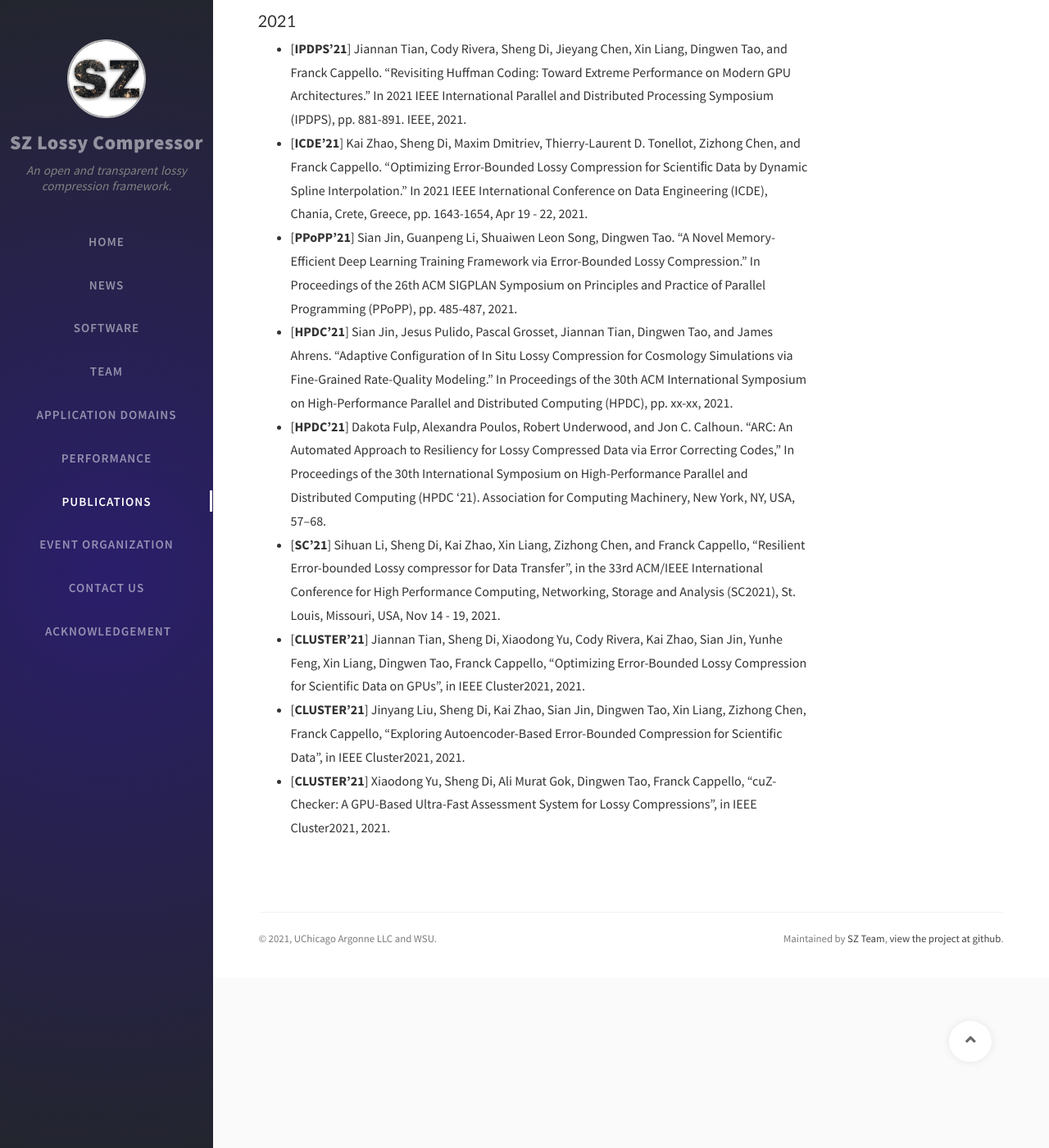
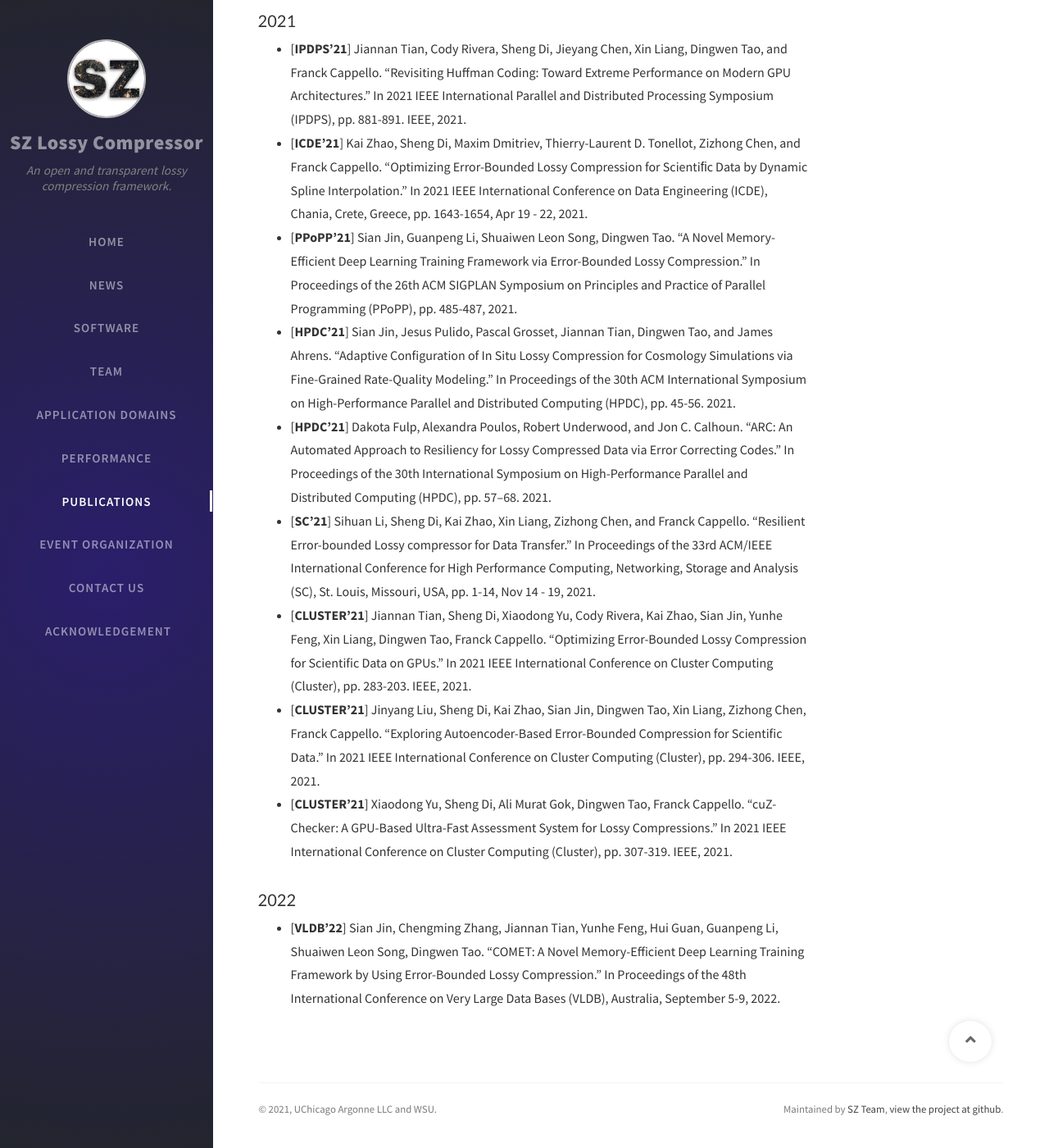
Before and after one commit to szcompressor/szcompressor.github.io, a Jekyll site: the page built from tabs/publication.md, in a window 1280 px wide and 1400 px high, scrolled down 4939 px. Shown: the whole window at 82% size. Built offline with Jekyll 4.4.1, drawn with Linux system fonts in a browser that asks for light colours; nearby versions of some CDN libraries; comment, search, counter and statistics services are not loaded.

Commit message:
Update publication.md

```diff
--- a/tabs/publication.md
+++ b/tabs/publication.md
@@ -57,9 +57,12 @@ title: Publications
 Performance on Modern GPU Architectures." In 2021 IEEE International Parallel and Distributed Processing Symposium (IPDPS), pp. 881-891. IEEE, 2021.
 - [**ICDE'21**] Kai Zhao, Sheng Di, Maxim Dmitriev, Thierry-Laurent D. Tonellot, Zizhong Chen, and Franck Cappello. "Optimizing Error-Bounded Lossy Compression for Scientiﬁc Data by Dynamic Spline Interpolation." In 2021 IEEE International Conference on Data Engineering (ICDE), Chania, Crete, Greece, pp. 1643-1654, Apr 19 - 22, 2021.
 - [**PPoPP'21**] Sian Jin, Guanpeng Li, Shuaiwen Leon Song, Dingwen Tao. "A Novel Memory-Efficient Deep Learning Training Framework via Error-Bounded Lossy Compression." In Proceedings of the 26th ACM SIGPLAN Symposium on Principles and Practice of Parallel Programming (PPoPP), pp. 485-487, 2021.
-- [**HPDC'21**] Sian Jin, Jesus Pulido, Pascal Grosset, Jiannan Tian, Dingwen Tao, and James Ahrens. "Adaptive Configuration of In Situ Lossy Compression for Cosmology Simulations via Fine-Grained Rate-Quality Modeling." In Proceedings of the 30th ACM International Symposium on High-Performance Parallel and Distributed Computing (HPDC), pp. xx-xx, 2021.
-- [**HPDC'21**] Dakota Fulp, Alexandra Poulos, Robert Underwood, and Jon C. Calhoun. "ARC: An Automated Approach to Resiliency for Lossy Compressed Data via Error Correcting Codes," In Proceedings of the 30th International Symposium on High-Performance Parallel and Distributed Computing (HPDC '21). Association for Computing Machinery, New York, NY, USA, 57–68.
-- [**SC'21**] Sihuan Li, Sheng Di, Kai Zhao, Xin Liang, Zizhong Chen, and Franck Cappello, "Resilient Error-bounded Lossy compressor for Data Transfer", in the 33rd ACM/IEEE International Conference for High Performance Computing, Networking, Storage and Analysis (SC2021), St. Louis, Missouri, USA, Nov 14 - 19, 2021.
-- [**CLUSTER'21**] Jiannan Tian, Sheng Di, Xiaodong Yu, Cody Rivera, Kai Zhao, Sian Jin, Yunhe Feng, Xin Liang, Dingwen Tao, Franck Cappello, "Optimizing Error-Bounded Lossy Compression for Scientific Data on GPUs", in IEEE Cluster2021, 2021.
-- [**CLUSTER'21**] Jinyang Liu, Sheng Di, Kai Zhao, Sian Jin, Dingwen Tao, Xin Liang, Zizhong Chen, Franck Cappello, "Exploring Autoencoder-Based Error-Bounded Compression for Scientific Data", in IEEE Cluster2021, 2021.
-- [**CLUSTER'21**] Xiaodong Yu, Sheng Di, Ali Murat Gok, Dingwen Tao, Franck Cappello, "cuZ-Checker: A GPU-Based Ultra-Fast Assessment System for Lossy Compressions", in IEEE Cluster2021, 2021.
+- [**HPDC'21**] Sian Jin, Jesus Pulido, Pascal Grosset, Jiannan Tian, Dingwen Tao, and James Ahrens. "Adaptive Configuration of In Situ Lossy Compression for Cosmology Simulations via Fine-Grained Rate-Quality Modeling." In Proceedings of the 30th ACM International Symposium on High-Performance Parallel and Distributed Computing (HPDC), pp. 45-56. 2021.
+- [**HPDC'21**] Dakota Fulp, Alexandra Poulos, Robert Underwood, and Jon C. Calhoun. "ARC: An Automated Approach to Resiliency for Lossy Compressed Data via Error Correcting Codes." In Proceedings of the 30th International Symposium on High-Performance Parallel and Distributed Computing (HPDC), pp. 57–68. 2021.
+- [**SC'21**] Sihuan Li, Sheng Di, Kai Zhao, Xin Liang, Zizhong Chen, and Franck Cappello. "Resilient Error-bounded Lossy compressor for Data Transfer." In Proceedings of the 33rd ACM/IEEE International Conference for High Performance Computing, Networking, Storage and Analysis (SC), St. Louis, Missouri, USA, pp. 1-14, Nov 14 - 19, 2021.
+- [**CLUSTER'21**] Jiannan Tian, Sheng Di, Xiaodong Yu, Cody Rivera, Kai Zhao, Sian Jin, Yunhe Feng, Xin Liang, Dingwen Tao, Franck Cappello. "Optimizing Error-Bounded Lossy Compression for Scientific Data on GPUs." In 2021 IEEE International Conference on Cluster Computing (Cluster), pp. 283-203. IEEE, 2021.
+- [**CLUSTER'21**] Jinyang Liu, Sheng Di, Kai Zhao, Sian Jin, Dingwen Tao, Xin Liang, Zizhong Chen, Franck Cappello. "Exploring Autoencoder-Based Error-Bounded Compression for Scientific Data." In 2021 IEEE International Conference on Cluster Computing (Cluster), pp. 294-306. IEEE, 2021.
+- [**CLUSTER'21**] Xiaodong Yu, Sheng Di, Ali Murat Gok, Dingwen Tao, Franck Cappello. "cuZ-Checker: A GPU-Based Ultra-Fast Assessment System for Lossy Compressions." In 2021 IEEE International Conference on Cluster Computing (Cluster), pp. 307-319. IEEE, 2021.
+
+### 2022
+- [**VLDB'22**] Sian Jin, Chengming Zhang, Jiannan Tian, Yunhe Feng, Hui Guan, Guanpeng Li, Shuaiwen Leon Song, Dingwen Tao. “COMET: A Novel Memory-Efficient Deep Learning Training Framework by Using Error-Bounded Lossy Compression.” In Proceedings of the 48th International Conference on Very Large Data Bases (VLDB), Australia, September 5-9, 2022.
```
